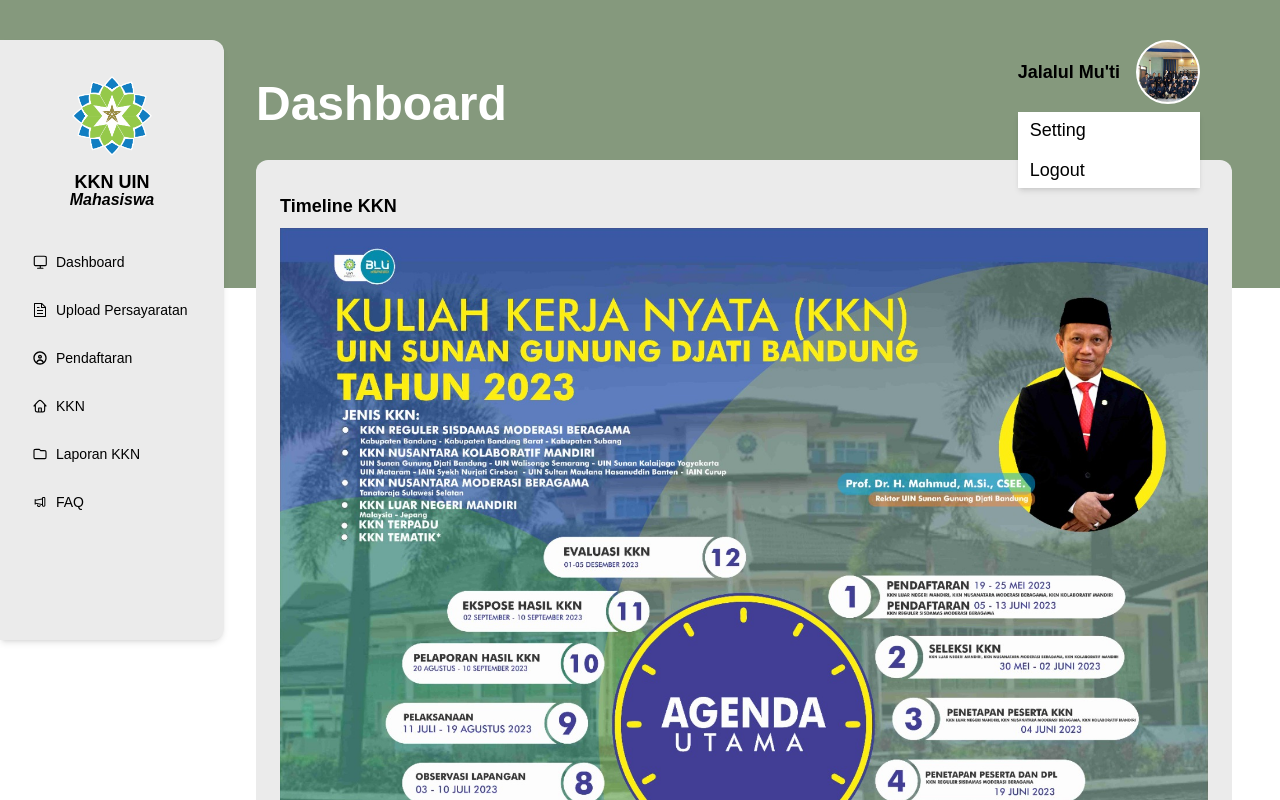
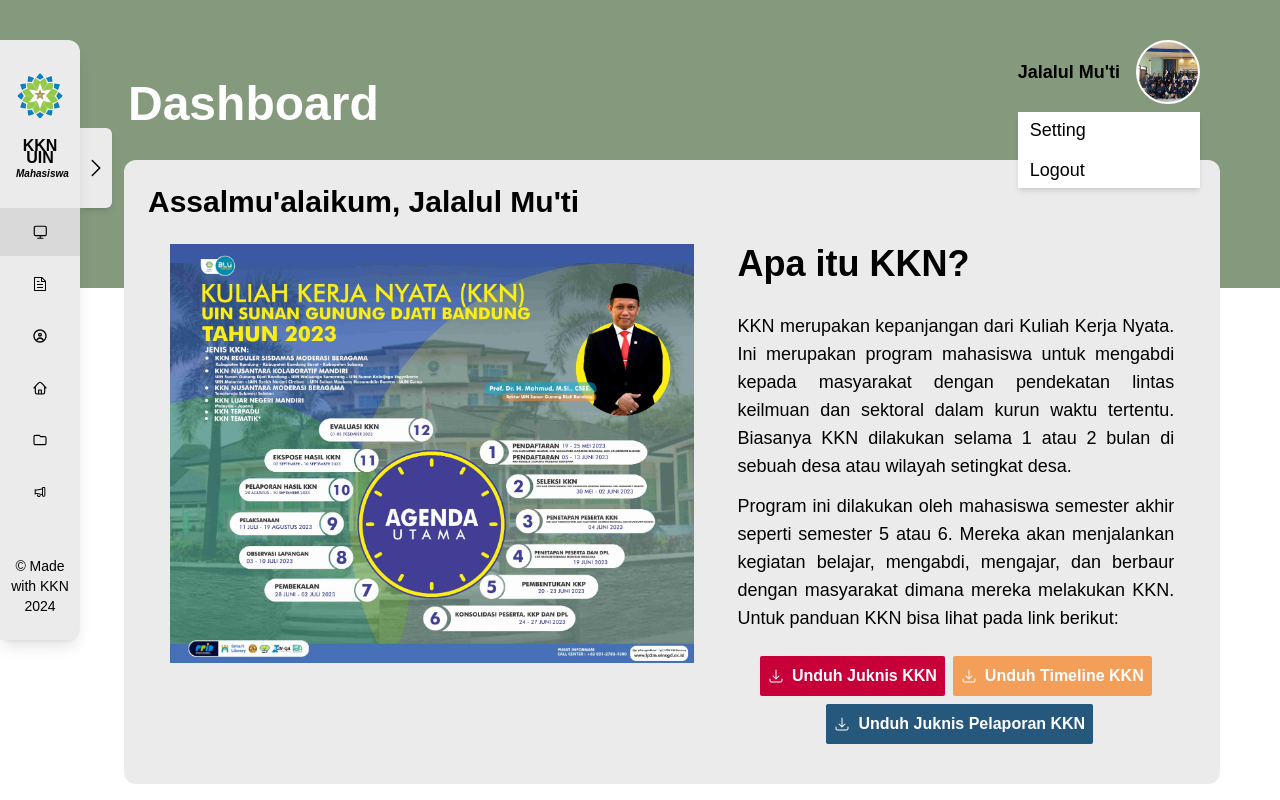
Before and after one commit to Jalalul2002/KKN_2024, a Next.js app: page /mahasiswa/dashboard in a window 1280 px wide. Both pictures are taken after a click on the button "Jalalul Mu'ti". Shown: the top 800 px of the page. Built offline with nearby package versions, Linux system fonts and the light colour scheme; a web font is replaced by a local one.

Commit message:
28/11/2023 Jalalul

```diff
--- a/pages/component/Map/Map.js
+++ b/pages/component/Map/Map.js
@@ -6,6 +6,7 @@
 
 export default function Map() {
     return (
+        // Pakai Position dari Google Maps
         <MapContainer className="w-full h-64 md:h-96 lg:h-[680px] z-0" center={[-6.9303939446110805, 107.71769935278972]} zoom={4} scrollWheelZoom={true}>
             <TileLayer
                 url="https://{s}.tile.openstreetmap.org/{z}/{x}/{y}.png"
--- /dev/null
+++ b/pages/component/copyright.js
@@ -0,0 +1,11 @@
+import React from "react";
+
+export default function Copyright() {
+  return (
+    <div className="bg-darkGreenHerb">
+      <h3 className="font-medium text-[8px] md:text-xs text-white text-center py-3 md:py-5">
+        KKN UIN SUNAN GUNUNG DJATI BANDUNG 2024
+      </h3>
+    </div>
+  );
+}
--- a/pages/component/header.js
+++ b/pages/component/header.js
@@ -1,11 +1,11 @@
 import Link from "next/link";
 import React, { useEffect, useState } from "react";
 import { Bars3Icon } from "@heroicons/react/24/solid";
-import {XMarkIcon} from "@heroicons/react/24/solid"
+import {XMarkIcon} from "@heroicons/react/24/solid";
+import { useRouter } from "next/router";
 
 export default function Header (){
     const [mobileNav, setMobileNav] = useState(false);
-
     const [navbarBackground, setNavBackground] = useState(false);
 
     const handleMobileNav = ()=> {
@@ -26,10 +26,12 @@
         return () => {
           window.removeEventListener('scroll', handleScroll);
         };
-      }, []);
+    }, []);
+
+    const router = useRouter();
 
     return(
-        <header className={navbarBackground ? 'fixed w-full z-50 bg-IjoRumput shadow-md transition ease-in-out duration-500': 'fixed w-full z-50 bg-transparent shadow-none transition ease-in-out duration-500'}>
+        <header className={navbarBackground ? 'fixed w-full z-50 bg-IjoRumput shadow-md transition ease-in-out duration-700': 'fixed w-full z-50 bg-transparent shadow-none transition ease-in-out duration-300'}>
             <div className={ navbarBackground ? "py-1 md:py-2 px-4 max-w-screen-xl mx-auto flex flex-row flex-wrap justify-between items-center md:max-w-3xl xl:max-w-7xl ease-in-out duration-500" : "py-1 md:py-2 px-4 max-w-screen-xl mx-auto flex flex-row flex-wrap justify-between items-center md:max-w-3xl xl:max-w-7xl md:translate-y-6 ease-in-out duration-500"}>
                 <div>
                     <Link href="/" className="flex items-center py-2 space-x-2 md:space-x-4">
@@ -43,13 +45,13 @@
                 <div className="w-max flex items-center md:space-x-10 space-x-2 font-bold text-lg">
                     <ul className="hidden md:flex flex-row md:space-x-4">
                         <Link href={"/"}>
-                            <li className={navbarBackground ? "text-white hover:text-[#8FBB63] px-2 py-3 active:text-[#8FBB63] focus:text-[#8FBB63] transition ease-in-out duration-200 active" : "text-black hover:text-[#fff] px-2 py-3 active:text-[#fff] focus:text-[#8FBB63] transition ease-in-out duration-200 active"}>Beranda</li>
+                            <li className={navbarBackground ? `text-white hover:text-[#000] hover:border-b-2 hover:border-black px-2 py-3 transition ease-in-out duration-200 ${router.pathname === '/' ? 'border-b-2 border-white' : 'border-b-0 border-white'}` : `hover:text-white hover:border-b-2 hover:border-white  px-2 py-3 transition ease-in-out duration-200 ${router.pathname === '/' ? 'text-white border-b-2 border-white' : 'border-b-0 border-white'}`}>Beranda</li>
                         </Link>
                         <Link href={"/sebaran"}>
-                            <li className={navbarBackground ? "text-white hover:text-[#8FBB63] px-2 py-3 active:text-[#8FBB63] transition ease-in-out duration-200" : "text-black hover:text-[#fff] px-2 py-3 active:text-[#fff] transition ease-in-out duration-200"}>Peta Sebaran</li>
+                            <li className={navbarBackground ? `text-white hover:text-[#000] hover:border-b-2 hover:border-black px-2 py-3 transition ease-in-out duration-200 ${router.pathname === '/sebaran' ? 'border-b-2 border-white' : 'border-b-0 border-white'}` : `hover:text-[#fff] hover:border-b-2 hover:border-white px-2 py-3 transition ease-in-out duration-200 ${router.pathname === '/sebaran' ? 'text-white border-b-2 border-white' : 'border-b-0 border-white'}`}>Peta Sebaran</li>
                         </Link>
                     </ul>
-                    <Link href={"/login"} className={navbarBackground ? "text-black bg-white py-1 md:py-2 px-3 md:px-8 rounded-full hover:bg-[#e5e2e2] text-[10px] md:text-lg transition ease-in-out duration-200" : "text-black bg-GreenHerb py-1 md:py-2 px-3 md:px-8 rounded-full hover:bg-[#8FBB63] text-[10px] md:text-lg transition ease-in-out duration-200"}>Login</Link>
+                    <Link href={"/login"} className={navbarBackground ? "text-black bg-white py-1 md:py-2 px-3 md:px-8 rounded-xl md:rounded-full hover:bg-[#e5e2e2] text-[10px] md:text-lg transition ease-in-out duration-200" : "text-black bg-GreenHerb py-1 md:py-2 px-3 md:px-8 rounded-xl md:rounded-full hover:bg-[#8FBB63] text-[10px] md:text-lg transition ease-in-out duration-200"}>Login</Link>
                     <button className="md:hidden p-2 cursor-pointer" onClick={handleMobileNav}>
                         <Bars3Icon className="w-6 h-6"/>
                     </button>
@@ -59,14 +61,14 @@
                                 <XMarkIcon className="w-6 h-6 text-white"/>
                             </button>
                         </div>
-                        <div>
-                            <h1 className="text-white font-extrabold tracking-wide text-2xl px-5 py-5 mb-5 border-b-2 border-white text-center">Menu</h1>
+                        <div className="md:hidden">
+                            <h1 className="text-white font-extrabold tracking-wide text-4xl px-5 py-5 mb-5 border-b-2 border-white text-center">Menu</h1>
                             <ul className="md:hidden space-y-6 text-center font-medium tracking-wide text-xl">
                                 <Link href={"/"}>
-                                    <li className="text-white text-sm hover:text-AbuIjo px-[40%] py-3 my-1 active:text-white focus:text-white transition ease-in-out duration-200">Beranda</li>
+                                    <li className="text-white text-lg hover:text-AbuIjo px-[40%] py-3 my-1 active:text-white focus:text-white transition ease-in-out duration-200">Beranda</li>
                                 </Link>
                                 <Link href={"/"}>
-                                    <li className="text-white text-sm hover:text-AbuIjo px-[35%] py-3 my-1 active:text-white focus:text-white transition ease-in-out duration-200">Peta Sebaran</li>
+                                    <li className="text-white text-lg hover:text-AbuIjo px-[35%] py-3 my-1 active:text-white focus:text-white transition ease-in-out duration-200">Peta Sebaran</li>
                                 </Link>
                             </ul>
                         </div>
--- a/pages/component/navbar.js
+++ b/pages/component/navbar.js
@@ -1,17 +1,7 @@
 import Link from "next/link";
 import React, { useState } from "react";
 
-export default function Navbar() {
-  const mahasiswaLogin = [
-    {
-      nim: 1207050055,
-      nama: "Jalalul Mu'ti",
-      prodi: "Teknik Informatika",
-      fakultas: "Sains dan Teknologi",
-      image: "/images/1.jpeg",
-    },
-  ];
-
+export default function Navbar(props) {
   const [profileNav, setProfileNav] = useState(false);
 
   const handleProfilNav = () => {
@@ -19,20 +9,40 @@
   };
 
   return (
-    <div className="absolute right-0 md:px-10 xl:px-20 py-10 z-50">
-      {mahasiswaLogin.map((mahasiswa, i) => (
+    <>
+      <div
+        className={profileNav ? "w-screen h-screen absolute z-40 " : "hidden"}
+        onClick={handleProfilNav}
+      ></div>
+      <div className="absolute right-0 px-5 py-6 md:px-10 xl:px-20 md:py-10 z-50">
+        {/* {mahasiswaLogin.map((mahasiswa, i) => (
           <button key={i} onClick={handleProfilNav}>
-          <div className="flex flex-row items-center space-x-4">
-            <span className="font-bold text-lg">{mahasiswa.nama}</span>
+            <div className="flex flex-row items-center space-x-2 md:space-x-4">
+              <span className="font-bold text-base md:text-lg">{mahasiswa.nama}</span>
               <div
-              className="w-16 h-16 rounded-full bg-cover border-2 border-white"
+                className="w-10 h-10 md:w-16 md:h-16 rounded-full bg-cover border-2 border-white"
                 style={{ backgroundImage: `url(${mahasiswa.image})` }}
               ></div>
             </div>
           </button>
-      ))}
+        ))} */}
+        <button onClick={handleProfilNav}>
+          <div className="flex flex-row items-center space-x-2 md:space-x-4">
+            <span className="font-bold text-base md:text-lg">
+              {props.nama}
+            </span>
             <div
-        className={profileNav ? "bg-white shadow-md text-lg mt-2 font-medium" : "hidden"}
+              className="w-10 h-10 md:w-16 md:h-16 rounded-full bg-cover border-2 border-white"
+              style={{ backgroundImage: `url(${props.img})` }}
+            ></div>
+          </div>
+        </button>
+        <div
+          className={
+            profileNav
+              ? "bg-white shadow-md text-lg mt-2 font-medium"
+              : "hidden"
+          }
         >
           <ul>
             <Link href={"/mahasiswa/setting"}>
@@ -44,5 +54,6 @@
           </ul>
         </div>
       </div>
+    </>
   );
 }
--- a/pages/component/sidebarMahasiswa.js
+++ b/pages/component/sidebarMahasiswa.js
@@ -1,12 +1,18 @@
-import Image from "next/image";
 import Link from "next/link";
-import React from "react";
+import React, { useState } from "react";
 import dashboardIcon from "./svgs/dashboard";
 import docIcon from "./svgs/doc";
 import profilIcon from "./svgs/profil";
 import homeIcon from "./svgs/home";
 import libIcon from "./svgs/lib";
 import faqIcon from "./svgs/faq";
+import { useRouter } from "next/router";
+import {
+  Bars3Icon,
+  ChevronLeftIcon,
+  ChevronRightIcon,
+  XMarkIcon,
+} from "@heroicons/react/24/solid";
 
 export default function SidebarMahasiswa() {
   const mahasiswaMenus = [
@@ -18,20 +24,20 @@
     },
     {
       id: 2,
-      link: "/mahasiswa/uploadPersyaratan",
-      menu: "Upload Persayaratan",
+      link: "/mahasiswa/pendaftaran",
+      menu: "Pendaftaran",
       icon: docIcon,
     },
     {
       id: 3,
-      link: "/mahasiswa/pendaftaranKKN",
-      menu: "Pendaftaran",
+      link: "/mahasiswa/kelompok",
+      menu: "Kelompok",
       icon: profilIcon,
     },
     {
       id: 4,
-      link: "/mahasiswa/KKN",
-      menu: "KKN",
+      link: "/mahasiswa/logbook",
+      menu: "Logbook",
       icon: homeIcon,
     },
     {
@@ -48,26 +54,126 @@
     },
   ];
 
+  const router = useRouter();
+  const [mobileNav, setMobileNav] = useState(false);
+
+  const handleMobileNav = () => {
+    setMobileNav(!mobileNav);
+  };
+
   return (
     <>
-      <div className="md:h-[540px] xl:h-[600px] w-56 bg-iceGray rounded-e-xl shadow-md text-sm py-3 fixed z-50 mt-10">
-        <div className="px-8 py-6 text-center">
-          <img src="/nav-logo2.png" alt="Logo Uin" className="w-20 h-20 m-auto" />
+      <button
+        className="md:hidden absolute px-5 py-9 cursor-pointer"
+        onClick={handleMobileNav}
+      >
+        <Bars3Icon className="w-6 h-6" />
+      </button>
+      <div
+        className={
+          mobileNav ? "w-full h-full absolute z-50 md:hidden" : "hidden"
+        }
+        onClick={handleMobileNav}
+      ></div>
+      <button
+        className={
+          mobileNav
+            ? "absolute -left-16 md:fixed top-32 md:left-56 z-50 md:bg-iceGray px-1 py-7 shadow-md rounded-r-md ease-in-out duration-200"
+            : "absolute -left-16 md:fixed top-32 md:left-20 z-50 md:bg-iceGray px-1 py-7 shadow-md rounded-r-md ease-in-out duration-200"
+        }
+        onClick={handleMobileNav}
+      >
+        {mobileNav ? (
+          <ChevronLeftIcon className="w-6 h-6" />
+        ) : (
+          <ChevronRightIcon className="w-6 h-6" />
+        )}
+      </button>
+      <div
+        className={
+          mobileNav
+            ? "absolute md:fixed z-50 w-56 h-screen md:h-[540px] xl:h-[600px] bg-iceGray rounded-e-xl shadow-lg text-sm py-7 md:py-3 md:mt-10 ease-in-out duration-200 left-0 md:left-0"
+            : "absolute md:fixed z-50 w-56 md:w-20 h-screen md:h-[540px] xl:h-[600px] bg-iceGray rounded-e-xl shadow-lg text-sm py-7 md:py-3 md:mt-10 -left-96 ease-in-out duration-200 md:left-0"
+        }
+      >
+        <div className="px-3">
+          <button
+            className="md:hidden p-2 cursor-pointer"
+            onClick={handleMobileNav}
+          >
+            <XMarkIcon className="w-6 h-6" />
+          </button>
+        </div>
+        <div
+          className={
+            mobileNav
+              ? "px-8 py-6 text-center cursor-pointer"
+              : "px-2 py-5 text-center cursor-pointer"
+          }
+          onClick={handleMobileNav}
+        >
+          <img
+            src="/nav-logo2.png"
+            alt="Logo Uin"
+            className={
+              mobileNav
+                ? "w-20 h-20 m-auto ease-in-out duration-200"
+                : "w-12 h-12 m-auto ease-in-out duration-200"
+            }
+          />
           <div className="pt-5 px-2">
-            <h1 className="font-black text-lg leading-3">KKN UIN</h1>
-            <h1 className="font-bold text-base italic">Mahasiswa</h1>
+            <h1
+              className={
+                mobileNav
+                  ? "font-black text-lg leading-3"
+                  : "font-black text-base leading-3"
+              }
+            >
+              KKN UIN
+            </h1>
+            <h1
+              className={
+                mobileNav
+                  ? "font-bold text-base italic"
+                  : "font-bold text-[10px] italic"
+              }
+            >
+              Mahasiswa
+            </h1>
           </div>
         </div>
         <ul>
           {mahasiswaMenus.map((menus, i) => (
             <Link key={i} id={menus.id} href={menus.link}>
-              <li className="px-8 py-3 my-1 font-medium hover:font-bold hover:bg-hoverGray flex flex-row items-center">
-                <menus.icon className="w-4 h-4 mr-2" />
-                {menus.menu}
+              <li
+                className={`px-8 py-3 my-1 hover:font-bold hover:bg-hoverGray flex flex-row items-center ${
+                  router.pathname === menus.link ? "bg-hoverGray font-bold" : ""
+                }`}
+              >
+                <menus.icon
+                  className={
+                    mobileNav
+                      ? "w-4 h-4 mr-2 ease-in-out duration-200"
+                      : "w-6 h-6 mr-0 ease-in-out duration-200"
+                  }
+                />
+                <span
+                  className={
+                    mobileNav
+                      ? "text-base ease-in-out duration-200"
+                      : "text-[0px] ease-in-out duration-200"
+                  }
+                >
+                  {menus.menu}
+                </span>
               </li>
             </Link>
           ))}
         </ul>
+
+        <div className="w-full text-center mt-10 px-2">
+          <h3>&copy; Made with KKN 2024</h3>
+        </div>
       </div>
     </>
   );
--- a/pages/index.js
+++ b/pages/index.js
@@ -5,6 +5,7 @@
 import instagramIcon from "./component/svgs/instagram";
 import youtubeIcon from "./component/svgs/youtube";
 import websiteIcon from "./component/svgs/website";
+import Copyright from "./component/copyright";
 
 export default function Home() {
   const imageSlides = [
@@ -37,7 +38,7 @@
   useEffect(() => {
     const interval = setInterval(() => {
       nextSlide();
-    }, 5000);
+    }, 6000);
 
     setAutoSlideInterval(interval);
 
@@ -151,7 +152,8 @@
                   Program ini dilakukan oleh mahasiswa semester akhir seperti
                   semester 5 atau 6. Mereka akan menjalankan kegiatan belajar,
                   mengabdi, mengajar, dan berbaur dengan masyarakat dimana
-                  mereka melakukan KKN. Untuk panduan KKN bisa lihat
+                  mereka melakukan KKN. Untuk panduan KKN bisa lihat pada
+                  <Link href="/" className="underline"> halaman berikut.</Link>
                 </p>
               </div>
             </div>
@@ -189,11 +191,7 @@
             </div>
           </div>
         </div>
-        <div className="bg-gray-900">
-          <h3 className="font-medium text-[8px] md:text-xs text-white text-center py-3 md:py-5">
-            KKN UIN SUNAN GUNUNG DJATI BANDUNG 2024
-          </h3>
-        </div>
+        <Copyright/>
       </footer>
     </>
   );
--- a/pages/mahasiswa/dashboard.js
+++ b/pages/mahasiswa/dashboard.js
@@ -1,26 +1,87 @@
 import React from "react";
 import SidebarMahasiswa from "../component/sidebarMahasiswa";
 import Navbar from "../component/navbar";
+import Copyright from "../component/copyright";
+import Link from "next/link";
+import { ArrowDownTrayIcon } from "@heroicons/react/24/solid";
 
 export default function Dashboard() {
+  const nama = "Jalalul Mu'ti";
+  const image = "/images/1.jpeg";
+
+  const downloadMenu = [
+    {
+      item: "Unduh Juknis KKN",
+      link: "/",
+      color: "bg-[#C70039]",
+    },
+    {
+      item: "Unduh Timeline KKN",
+      link: "/",
+      color: "bg-[#F39F5A]",
+    },
+    {
+      item: "Unduh Juknis Pelaporan KKN",
+      link: "/",
+      color: "bg-[#26577C]",
+    },
+  ];
+
   return (
     <>
-      <Navbar />
+      <Navbar nama={nama} img={image} />
       <SidebarMahasiswa />
-      <div className="top-0 left-0 m-0 p-0 w-full h-full">
-        <div className="bg-IjoRumput w-full h-72 relative -z-10">
-          <div className="absolute top-20 left-64 font-bold text-5xl text-white">
+      <div className="top-0 left-0 m-0 p-0">
+        <div className="bg-IjoRumput w-full h-72 relative -z-20">
+          <div className="absolute top-24 px-6 md:px-0 md:top-20 md:left-32 font-bold text-2xl md:text-5xl text-white">
             <h1>Dashboard</h1>
           </div>
         </div>
-        <div className="md:left-64 md:right-12 top-40 absolute">
-          <div className="p-6 bg-iceGray rounded-xl">
-            <h1 className="text-lg font-bold py-2">Timeline KKN</h1>
-            <img
-              src="/images/timeline.jpeg"
-              alt="Timeline KKN Image"
-              className=" xl:max-w-screen"
-            />
+        <div className="absolute px-3 md:left-28 md:right-12 top-36 md:top-40 pb-5">
+          <div className="p-3 md:p-6 bg-iceGray rounded-xl">
+            <div>
+              <h1 className="text-sm md:text-3xl font-semibold pb-1 md:pb-3">
+                Assalmu&apos;alaikum, {nama}
+              </h1>
+            </div>
+            <div className="mt-3 flex flex-row flex-wrap justify-around">
+              <div className="lg:w-6/12">
+                <img
+                  src="/images/timeline.jpeg"
+                  alt="Timeline KKN Image"
+                  className=" xl:max-w-screen"
+                />
+              </div>
+              <div className="lg:w-5/12 text-justify mt-3 lg:mt-0">
+                <h2 className="font-extrabold text-sm md:text-4xl mb-1 md:mb-7">
+                  Apa itu KKN?
+                </h2>
+                <p className="text-sm md:text-lg font-medium mb-3">
+                  KKN merupakan kepanjangan dari Kuliah Kerja Nyata. Ini
+                  merupakan program mahasiswa untuk mengabdi kepada masyarakat
+                  dengan pendekatan lintas keilmuan dan sektoral dalam kurun
+                  waktu tertentu. Biasanya KKN dilakukan selama 1 atau 2 bulan
+                  di sebuah desa atau wilayah setingkat desa.
+                </p>
+                <p className="text-sm md:text-lg font-medium">
+                  Program ini dilakukan oleh mahasiswa semester akhir seperti
+                  semester 5 atau 6. Mereka akan menjalankan kegiatan belajar,
+                  mengabdi, mengajar, dan berbaur dengan masyarakat dimana
+                  mereka melakukan KKN. Untuk panduan KKN bisa lihat pada link
+                  berikut:
+                </p>
+                <ul className="flex flex-row justify-center py-4 flex-wrap space-x-2">
+                  {downloadMenu.map((menus, i) => (
+                    <Link key={i} href={menus.link}>
+                      <li className={`flex flex-row content-center px-2 py-2 mt-2 items-center ${menus.color} hover:bg-opacity-80 text-white rounded-sm font-semibold`}>
+                        <ArrowDownTrayIcon className="w-4 h-4 mr-2 " />
+                        {menus.item}
+                      </li>
+                    </Link>
+                  ))}
+                </ul>
+              </div>
+            </div>
           </div>
         </div>
       </div>
```
Also changed, not shown: pages/sebaran.js (added, +76 -0 lines). Lines whose indentation alone changed are shown as unchanged.
